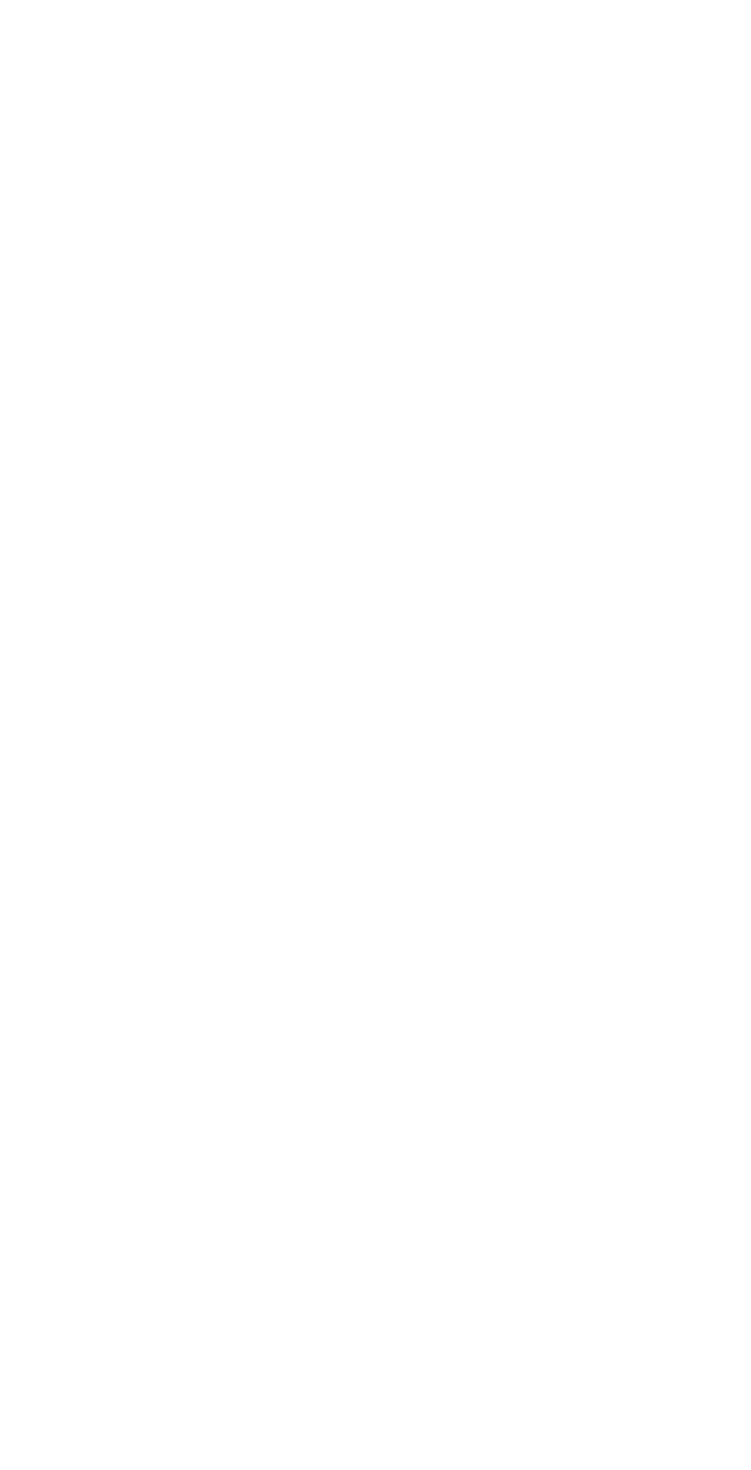
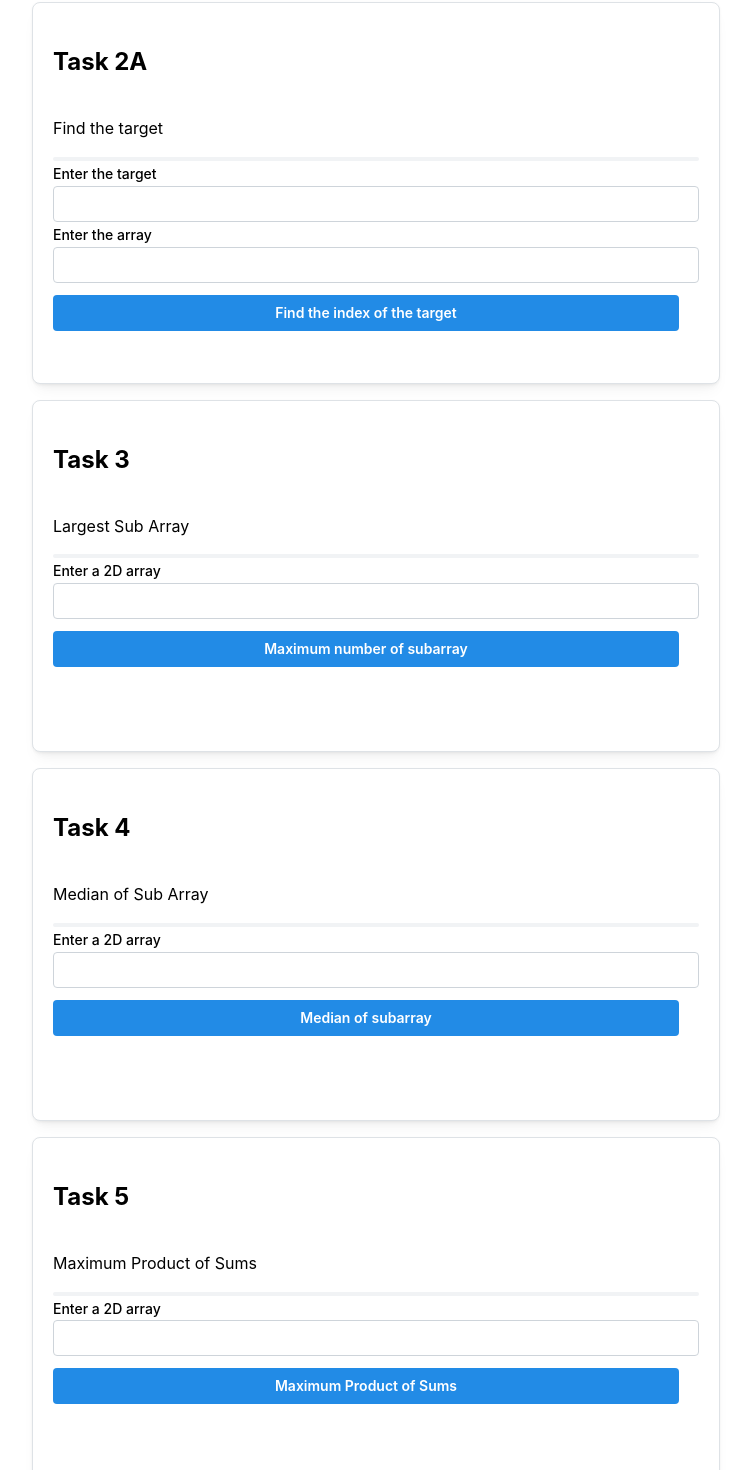
Before and after one commit to IlyesTirech/snake-charmers, a React (Create React App) app: page /week4 in a window 1280 px wide. Before the commit this address had no page. Shown: the part 282-1752 px from the top of the page, without its empty margins (264-1015 px from the left). Before the commit the page ends 800 px from the top, so only its background shows below. Built offline with nearby package versions, Linux system fonts and the light colour scheme.

Commit message:
first steps of week 4

```diff
--- a/src/App.tsx
+++ b/src/App.tsx
@@ -3,6 +3,8 @@ import HomePage from './pages/HomePage';
 import WeekOne from './pages/WeekOne';
 import WeekTwo from './pages/WeekTwo';
 import WeekThree from './pages/WeekThree';
+import WeekFour from './pages/WeekFour';
+
 
 function App() {
   return (
@@ -13,6 +15,7 @@ function App() {
           <Route path="/week1" element={<WeekOne />} />
           <Route path="/week2" element={<WeekTwo />} />
           <Route path="/week3" element={<WeekThree />} />
+          <Route path="/week4" element={<WeekFour />} />
         </Routes>
       </Router>
     </div>
--- a/src/pages/HomePage.tsx
+++ b/src/pages/HomePage.tsx
@@ -11,7 +11,8 @@ const HomePage: React.FC = () => {
       title: 'MaxProduct',
       status: 'done',
       link: '/week3'
-    }
+    },
+    { weekNumber: 4, title: 'BinarySearch', status: 'inprogress', link: '/week4' },
   ];
 
   return (
--- /dev/null
+++ b/src/pages/WeekFour.tsx
@@ -0,0 +1,117 @@
+import React, { useState } from 'react'
+import { Container, Grid, Card, Code, TextInput, Button } from '@mantine/core';
+
+const WeekFour = () => {
+
+    const [task2aTarget, setTask2aTarget] = useState<number>(0)
+    const [task2aArray, setTask2Array] = useState<number[]>([])
+
+    console.log({task2aArray});
+
+    const findTarget = () => {
+        let left = 0;
+        let right = task2aArray.length - 1;
+
+        while (left <= right) {
+            const mid = Math.floor((left + right) / 2);
+
+            if (task2aArray[mid] === task2aTarget) {
+                return mid;
+            } else if (task2aArray[mid] < task2aTarget) {
+                left = mid + 1;
+            } else {
+                right = mid - 1;
+            }
+    }
+
+    return -1;
+    }
+
+  return (
+    <Container size="sm">
+      <h1 className="title mt-5">Week 4</h1>
+
+      <Grid>
+        <Grid.Col span={12}>
+          <Card shadow="sm" padding="lg" radius="md" withBorder>
+            <h2>Task 1</h2>
+            <p>What is a Binary Search</p>
+          </Card>
+        </Grid.Col>
+        <Grid.Col span={12}>
+          <Card shadow="sm" padding="lg" radius="md" withBorder>
+            <h2>Task 2A</h2>
+            <p>Find the target</p>
+            <Code></Code>
+            <TextInput
+              label="Enter the target"
+              id="b"
+              onChange={(e:any) => setTask2aTarget(e.target.value)}
+            />
+            <TextInput
+              label="Enter the array"
+              id="b"
+              onChange={(e:any) => setTask2Array(e.target.value)}
+            />
+            <Button mt="sm" mr="lg">
+              Find the index of the target
+            </Button>
+            <p className="mt-3"></p>
+          </Card>
+        </Grid.Col>
+        <Grid.Col span={12}>
+          <Card shadow="sm" padding="lg" radius="md" withBorder>
+            <h2>Task 3</h2>
+            <p>Largest Sub Array</p>
+            <Code></Code>
+            <TextInput
+              label="Enter a 2D array"
+            />
+            <Button mt="sm" mr="lg">
+              Maximum number of subarray
+            </Button>
+            <p className="mt-3">
+
+            </p>
+            <p className="mt-3"></p>
+          </Card>
+        </Grid.Col>
+        <Grid.Col span={12}>
+          <Card shadow="sm" padding="lg" radius="md" withBorder>
+            <h2>Task 4</h2>
+            <p>Median of Sub Array</p>
+            <Code></Code>
+            <TextInput
+              label="Enter a 2D array"
+            />
+            <Button mt="sm" mr="lg">
+              Median of subarray
+            </Button>
+            <p className="mt-3">
+
+            </p>
+            <p className="mt-3"></p>
+          </Card>
+        </Grid.Col>
+        <Grid.Col span={12}>
+          <Card shadow="sm" padding="lg" radius="md" withBorder>
+            <h2>Task 5</h2>
+            <p>Maximum Product of Sums</p>
+            <Code></Code>
+            <TextInput
+              label="Enter a 2D array"
+            />
+            <Button mt="sm" mr="lg">
+              Maximum Product of Sums
+            </Button>
+            <p className="mt-3">
+            </p>
+            <p className="mt-3"></p>
+          </Card>
+        </Grid.Col>
+      </Grid>
+    </Container>
+  )
+}
+
+export default WeekFour
```
